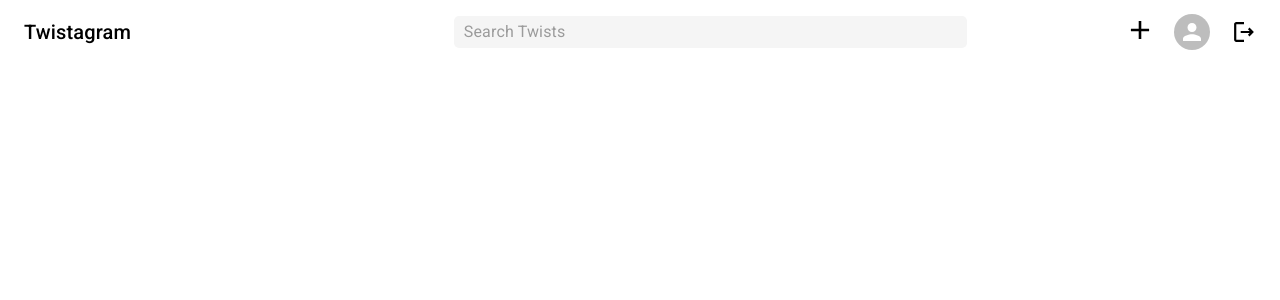
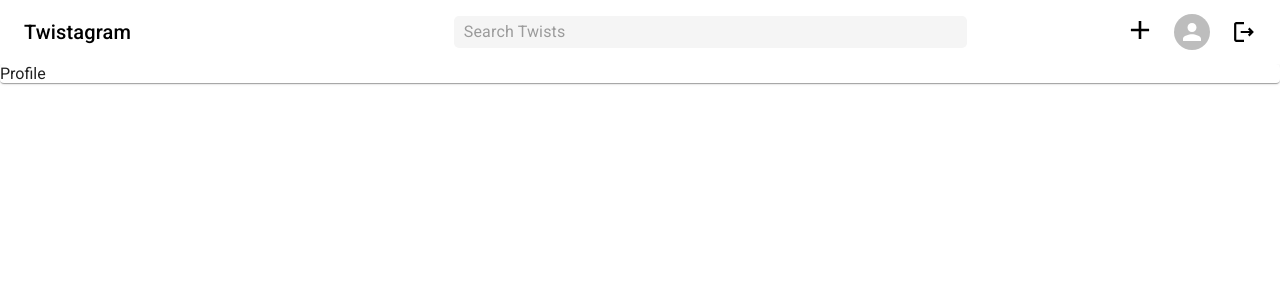
Before and after one commit to samsquareed/twistagram, a React (Create React App) app: page /profile in a window 1280 px wide. Before the commit this address had no page. Shown: the top 300 px of the page. Built offline with nearby package versions, Linux system fonts and the light colour scheme; sample sign-in values are in the browser's storage.

Commit message:
profiles page routes in frontend are created

```diff
--- a/src/App.js
+++ b/src/App.js
@@ -7,6 +7,8 @@ import {BrowserRouter as Router, Routes, Route, useNavigate} from 'react-router-
 import Login from './pages/login/Login'
 import Signup from './pages/signup/Signup'
 import NewPost from './pages/newpost/NewPost'
+import Profile from './pages/profile/Profile'
+import OthersProfile from './pages/profile/OthersProfile'
 
 const LogicalLoginHome = () =>{
   const nevigate = useNavigate()
@@ -23,6 +25,8 @@ const LogicalLoginHome = () =>{
       <Route path='/login' element={<Login />} />
       <Route path='/signup' element={<Signup />} />
       <Route path='/newpost' element={<NewPost />} />
+      <Route exact path='/profile' element={<Profile />} />
+      <Route exact path='/profile/:id' element={<OthersProfile />} />
     </Routes>
   )
 }
--- a/src/components/bottombar/BottomBar.jsx
+++ b/src/components/bottombar/BottomBar.jsx
@@ -5,6 +5,7 @@ import SearchIcon from '@mui/icons-material/Search';
 import OndemandVideoIcon from '@mui/icons-material/OndemandVideo';
 import FavoriteBorderIcon from '@mui/icons-material/FavoriteBorder';
 import AccountCircleIcon from '@mui/icons-material/AccountCircle';
+import { Link } from 'react-router-dom';
 
 const BottomBar = () => {
   return (
@@ -16,7 +17,11 @@ const BottomBar = () => {
       <BottomNavigationAction sx={{color:"black", transform : "scale(1.2)"}} label="Search" icon={<SearchIcon />} />
       <BottomNavigationAction sx={{color:"black", transform : "scale(1.1)"}} label="Reels" icon={<OndemandVideoIcon />} />
       <BottomNavigationAction sx={{color:"black", transform : "scale(1.2)"}} label="Likes" icon={<FavoriteBorderIcon />} />
-      <BottomNavigationAction sx={{color:"black", transform : "scale(1.2)"}} label="Profile" icon={<AccountCircleIcon />} />
+      {
+        <Link to="/profile" >
+          <BottomNavigationAction sx={{color:"black", transform : "scale(1.2)"}} label="Profile" icon={<AccountCircleIcon />} />
+        </Link>
+      }
     </BottomNavigation>
   </Paper>
   )
--- a/src/components/navbar/Navbar.jsx
+++ b/src/components/navbar/Navbar.jsx
@@ -66,7 +66,11 @@ const Navbar = () => {
               {/* <Badge badgeContent={9} color="secondary">
                 <ChatBubbleOutlineOutlinedIcon sx={ { color:"black", transform : "Scale(1.07)"} } />
               </Badge> */}
-              <Avatar sx={{transform : "scale(0.9)"}} src={user?.profilePicture} />
+              {
+                <Link to="/profile" >
+                  <Avatar sx={{transform : "scale(0.9)"}} src={user?.profilePicture} />
+                </Link>
+              }
               <Button sx={{ minHeight: 0, minWidth: 0, padding: 0 }} onClick={handleLogout}>
               <LogoutOutlinedIcon sx={ { color:"black", transform : "Scale(1.1)"}} />
               </Button>
--- a/src/components/post/Post.jsx
+++ b/src/components/post/Post.jsx
@@ -8,6 +8,7 @@ import ChatBubbleOutlineIcon from '@mui/icons-material/ChatBubbleOutline';
 import moment from 'moment';
 import { Box } from '@mui/system';
 import DeleteOutlineOutlinedIcon from '@mui/icons-material/DeleteOutlineOutlined';
+import { Link } from 'react-router-dom';
 
 const Post = ({post}) => {
 
@@ -18,7 +19,9 @@ const Post = ({post}) => {
     <Card sx={{marginTop : 1, marginBottom : 2, borderRadius:"15px"}} elevation={0}>
       <CardHeader
         avatar={
-          <Avatar src={post.postersPic} />
+          <Link to={`/profile/${post.userId}`} >
+            <Avatar src={post.postersPic} />
+          </Link>
         }
         action={
           <>
--- /dev/null
+++ b/src/pages/profile/OthersProfile.jsx
@@ -0,0 +1,10 @@
+import { Card } from '@mui/material'
+import React from 'react'
+
+const OthersProfile = () => {
+  return (
+    <Card>Other users profile</Card>
+  )
+}
+
+export default OthersProfile
--- /dev/null
+++ b/src/pages/profile/Profile.jsx
@@ -0,0 +1,10 @@
+import { Card } from '@mui/material'
+import React from 'react'
+
+const Profile = () => {
+  return (
+    <Card>Profile</Card>
+  )
+}
+
+export default Profile
```
